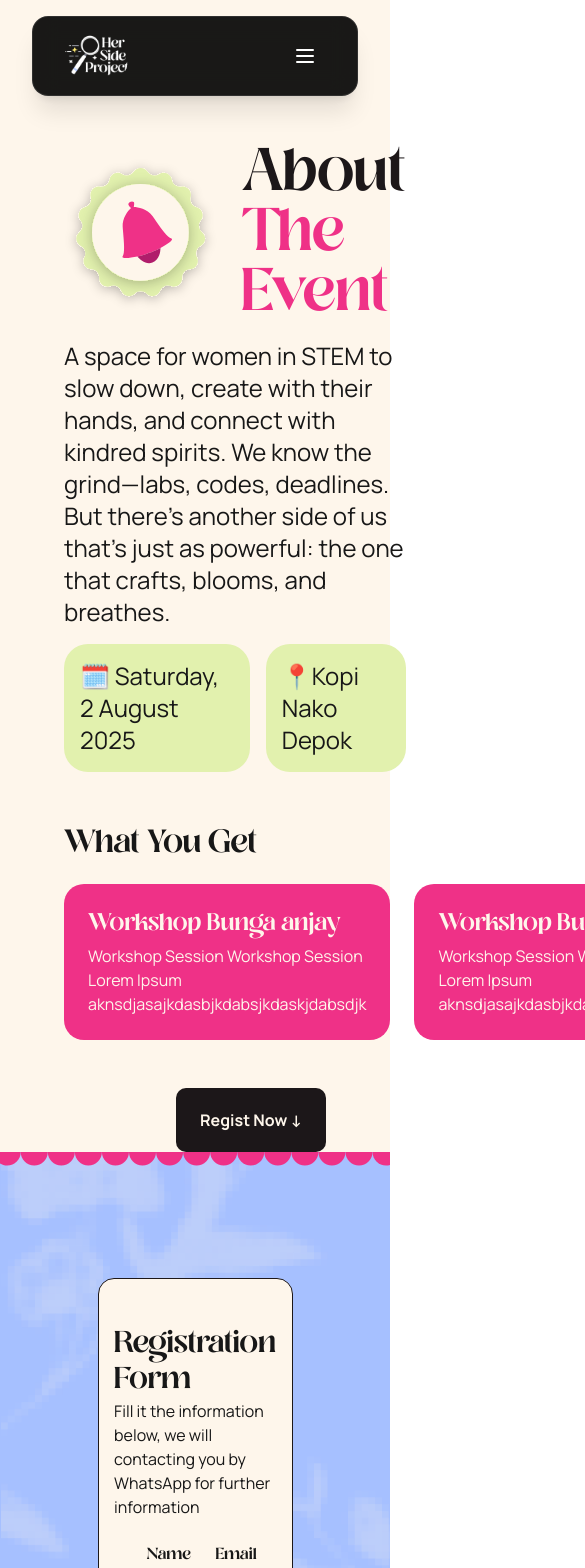
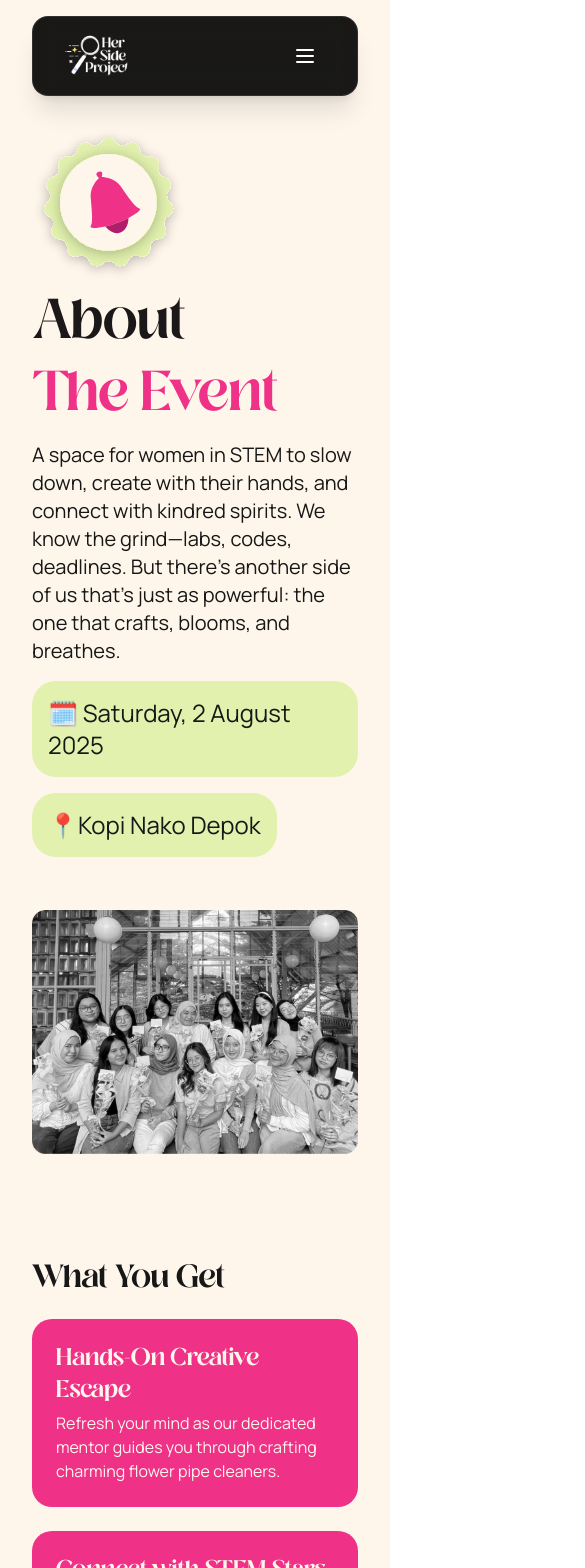
Before and after one commit to HerSideProjects/hsp-fe, a Next.js app: page /register in a window 390 px wide. Shown: the top 1568 px of the page, 585 px wide, since content can reach past the window. Built offline with nearby package versions, Linux system fonts and the light colour scheme.

Commit message:
feat: responsive regist

```diff
--- a/src/app/register/page.tsx
+++ b/src/app/register/page.tsx
@@ -37,22 +37,22 @@ const RegisterPage = () => {
 
   return (
     <div>
-      <div className="bg-[#FEF6EB] min-h-screen pt-36 px-16 flex flex-col gap-12">
-        <div className="flex gap-12">
+      <div className="bg-[#FEF6EB] min-h-screen md:pt-36 pt-32 md:px-16 px-8 flex flex-col gap-12 pb-40 md:pb-0 scroll-hidden">
+        <div className="flex md:flex-row flex-col md:gap-12">
           <div className="flex flex-col gap-4">
-            <div className="flex items-center gap-6">
+            <div className="flex md:flex-row flex-col md:items-center md:gap-6">
               <div>
                 <RingIcon/>
               </div>
-              <div className="flex flex-col text-6xl font-lostaMasta">
+              <div className="flex flex-col text-[56px] md:text-6xl font-lostaMasta">
                 <p className="text-[#1C1719]">About</p>
-                <p className="text-[#EF3187]">The Event</p>
+                <p className="text-[#EF3187] md:-mt-0 -mt-3 -mb-3 md:-mb-0">The Event</p>
               </div>
             </div>
             <div>
-              <p className="text-2xl">A space for women in STEM to slow down, create with their hands, and connect with kindred spirits. We know the grind—labs, codes, deadlines. But there’s another side of us that’s just as powerful: the one that crafts, blooms, and breathes.</p>
+              <p className="md:text-2xl text-xl">A space for women in STEM to slow down, create with their hands, and connect with kindred spirits. We know the grind—labs, codes, deadlines. But there’s another side of us that’s just as powerful: the one that crafts, blooms, and breathes.</p>
             </div>
-            <div className="flex gap-4">
+            <div className="flex md:flex-row flex-col gap-4">
               <div className="bg-[#E2F1AE] rounded-3xl p-4 w-fit">
                 <p className="text-2xl">🗓️ Saturday, 2 August 2025</p>
               </div>
@@ -61,7 +61,7 @@ const RegisterPage = () => {
               </div>
             </div>
           </div>
-          <div className="relative w-[1300px] h-[350px]">
+          <div className="relative md:w-[1300px] h-[350px]">
             <Image
               src="/assets/images/bersama-details.png"
               alt="foto bersama"
@@ -72,22 +72,22 @@ const RegisterPage = () => {
         </div>
         <div className="flex flex-col gap-4">
           <p className="font-lostaMasta text-[32px]">What You Get</p>
-          <div className="flex gap-6">
+          <div className="flex md:flex-row flex-col gap-6">
             <div className="bg-[#EF3187] rounded-[20px] p-6 text-[#FEF6EB] flex flex-col gap-1">
-              <p className="text-2xl font-lostaMasta">Workshop Bunga anjay</p>
-              <p>Workshop Session Workshop Session Lorem Ipsum aknsdjasajkdasbjkdabsjkdaskjdabsdjk</p>
+              <p className="text-2xl font-lostaMasta">Hands-On Creative Escape</p>
+              <p>Refresh your mind as our dedicated mentor guides you through crafting charming flower pipe cleaners.</p>
             </div>
             <div className="bg-[#EF3187] rounded-[20px] p-6 text-[#FEF6EB] flex flex-col gap-1">
-              <p className="text-2xl font-lostaMasta">Workshop Bunga anjay</p>
-              <p>Workshop Session Workshop Session Lorem Ipsum aknsdjasajkdasbjkdabsjkdaskjdabsdjk</p>
+              <p className="text-2xl font-lostaMasta">Connect with STEM Stars</p>
+              <p>Open conversations with inspiring mentors from diverse STEM fields. Ask your questions, share your journey, and gain insights</p>
             </div>
             <div className="bg-[#EF3187] rounded-[20px] p-6 text-[#FEF6EB] flex flex-col gap-1">
-              <p className="text-2xl font-lostaMasta">Workshop Bunga anjay</p>
-              <p>Workshop Session Workshop Session Lorem Ipsum aknsdjasajkdasbjkdabsjkdaskjdabsdjk</p>
+              <p className="text-2xl font-lostaMasta">Build Your Supportive Circle</p>
+              <p>Expand your network, share experiences, and find encouragement in a friendly, low-pressure environment.</p>
             </div>
           </div>
         </div>
-        <div className="flex justify-end">
+        <div className="flex md:justify-end justify-center">
           <div onClick={scrollToForm} className="bg-[#1C1719] text-[#FEF6EB] rounded-[10px] px-6 py-5 w-fit cursor-pointer">
             <p className="font-bold">Regist Now ↓</p>
           </div>
@@ -95,13 +95,13 @@ const RegisterPage = () => {
       </div>
       <div ref={formRef} className="min-h-screen bg-[#A6C0FF]" style={{ backgroundImage: "url('/assets/images/bg-regist.png')" }}>
         <UpperBorder/>
-        <main className="py-28 w-1/2 mx-auto flex flex-col items-center">
-          <form className="bg-[#FEF6EB] flex flex-col items-center rounded-2xl px-12 py-12 gap-6 w-full border border-[#1C1719]" onSubmit={handleSubmit}>
+        <main className="py-28 md:w-1/2 mx-auto flex flex-col items-center md:px-0 px-3">
+          <form className="bg-[#FEF6EB] flex flex-col items-center rounded-2xl md:px-12 px-6 py-12 gap-6 w-full border border-[#1C1719]" onSubmit={handleSubmit}>
               <div className="flex flex-col items-center">
                   <h1 className="font-lostaMasta text-3xl">Registration Form</h1>
                   <p>Fill it the information below, we will contacting you by WhatsApp for further information</p>
               </div>
-              <div className="flex w-full gap-6">
+              <div className="flex md:flex-row flex-col w-full gap-6">
                 <div className="w-full flex flex-col gap-6">
                   <TextField label="Name" placeholder='Fill Name, ex: Anisha' name="nama"/>
                   <TextField label="WA/ID Line" placeholder='ex: 0812345678/anishaptr' name="phone_number"/>
```
